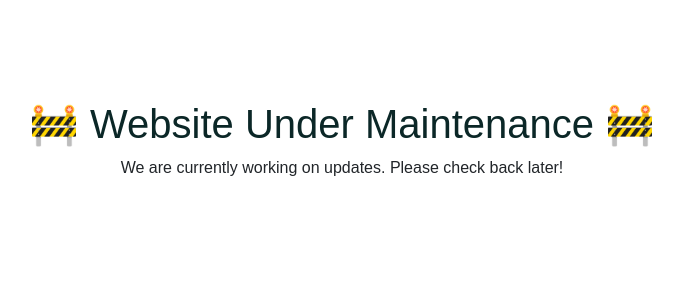
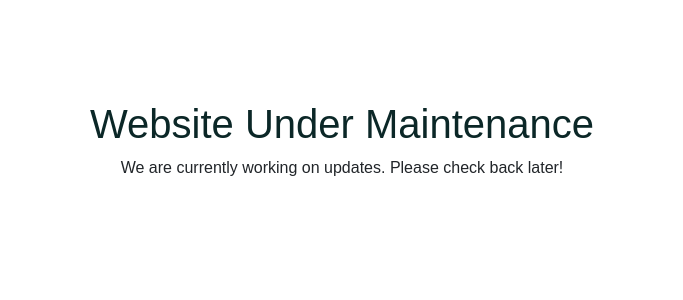
Before and after one commit to rishabh777ry/satyamyadav, a React (Create React App) app: page / in a window 1280 px wide. Shown: the top 300 px of the page, without its empty margins (298-981 px from the left). Built offline with nearby package versions, Linux system fonts and the light colour scheme; no server answers; a web font is replaced by a local one.

Commit message:
Update MaintenancePage.jsx
..

```diff
--- a/src/MaintenancePage.jsx
+++ b/src/MaintenancePage.jsx
@@ -3,7 +3,7 @@ import React from 'react';
 function MaintenancePage() {
   return (
     <div style={{ textAlign: 'center', padding: '100px', fontFamily: 'Arial' }}>
-      <h1>🚧 Website Under Maintenance 🚧</h1>
+      <h1> Website Under Maintenance </h1>
       <p>We are currently working on updates. Please check back later!</p>
     </div>
   );
```
